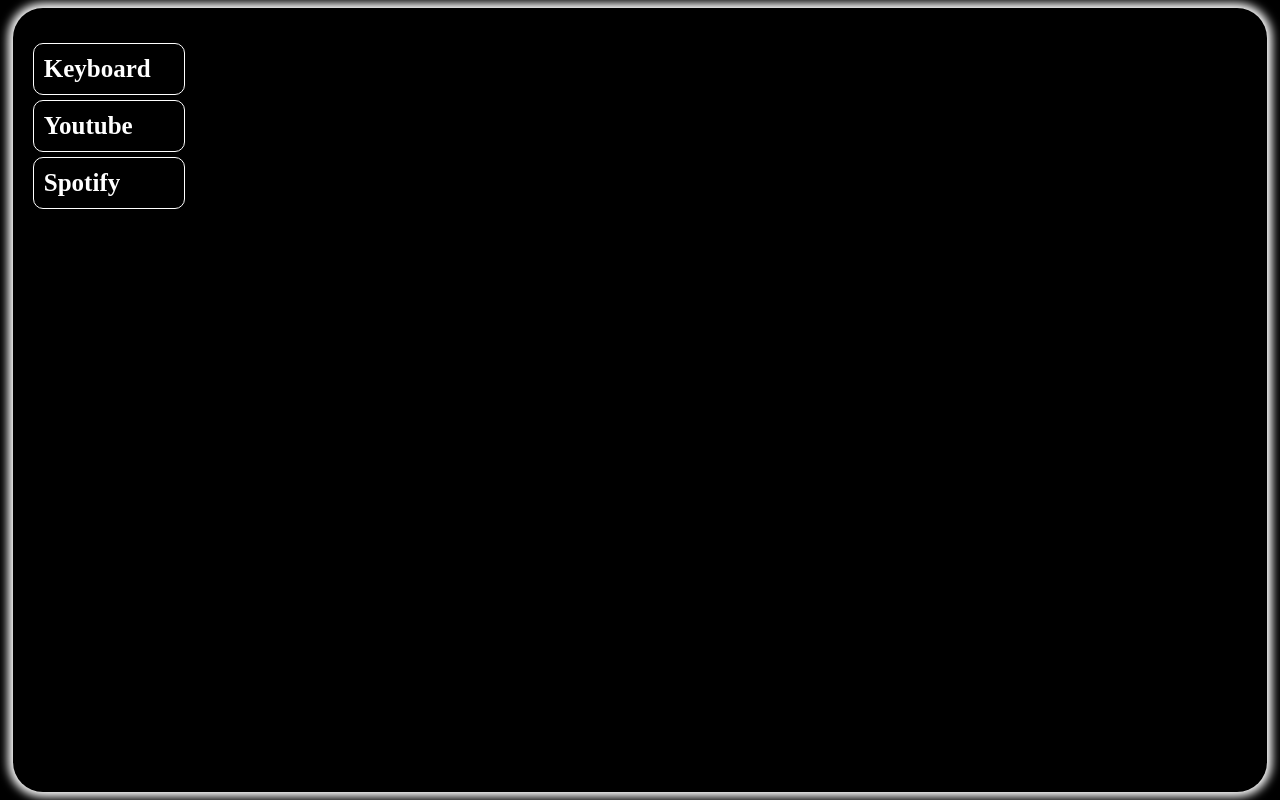
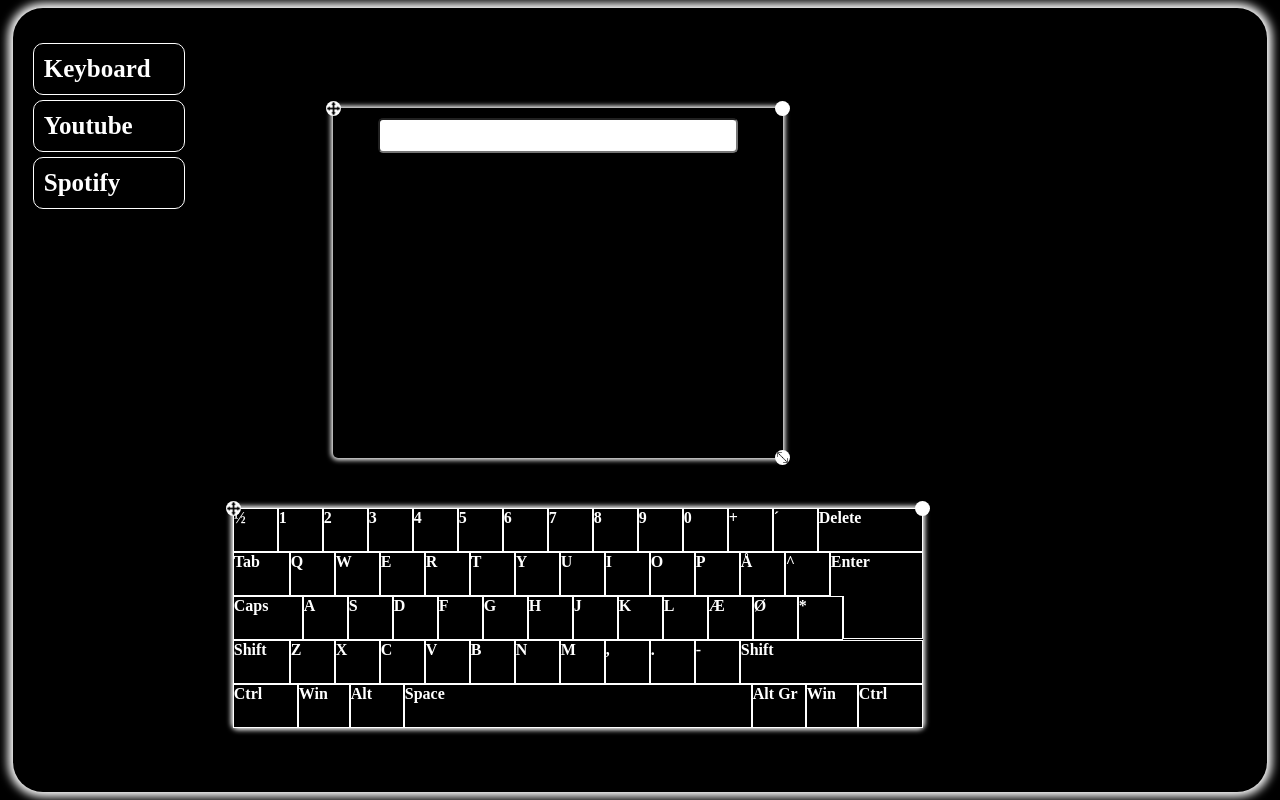
Before and after one commit to AnthonMS/DiY-Smart-Mirror, a website: page public/front-end.html in a window 1280 px wide. Drawn offline with Linux system fonts and the light colour scheme.

Commit message:
Started adding keyboard functionality. When clicking no youtube input field and afterwards clicking buttons, those will be added in youtube search input field

```diff
--- a/public/front-end.html
+++ b/public/front-end.html
@@ -42,51 +42,50 @@
 
                 <div class="keyboard_row" id="row_2">
                     <div class="btn_key tap_key white_border" id="key_tap">Tab</div>
-                    <div class="btn_key reg_key white_border" id="key_1">Q</div>
-                    <div class="btn_key reg_key white_border" id="key_2">W</div>
-                    <div class="btn_key reg_key white_border" id="key_3">E</div>
-                    <div class="btn_key reg_key white_border" id="key_4">R</div>
-                    <div class="btn_key reg_key white_border" id="key_5">T</div>
-                    <div class="btn_key reg_key white_border" id="key_6">Y</div>
-                    <div class="btn_key reg_key white_border" id="key_7">U</div>
-                    <div class="btn_key reg_key white_border" id="key_8">I</div>
-                    <div class="btn_key reg_key white_border" id="key_9">O</div>
-                    <div class="btn_key reg_key white_border" id="key_0">P</div>
-                    <div class="btn_key reg_key white_border" id="key_plus">Å</div>
-                    <div class="btn_key reg_key white_border" id="key_pipe">^</div>
+                    <div class="btn_key reg_key white_border" id="key_q">Q</div>
+                    <div class="btn_key reg_key white_border" id="key_w">W</div>
+                    <div class="btn_key reg_key white_border" id="key_e">E</div>
+                    <div class="btn_key reg_key white_border" id="key_r">R</div>
+                    <div class="btn_key reg_key white_border" id="key_t">T</div>
+                    <div class="btn_key reg_key white_border" id="key_y">Y</div>
+                    <div class="btn_key reg_key white_border" id="key_u">U</div>
+                    <div class="btn_key reg_key white_border" id="key_i">I</div>
+                    <div class="btn_key reg_key white_border" id="key_o">O</div>
+                    <div class="btn_key reg_key white_border" id="key_p">P</div>
+                    <div class="btn_key reg_key white_border" id="key_å">Å</div>
+                    <div class="btn_key reg_key white_border" id="key_arrow_up">^</div>
                     <div class="btn_key ent_key" id="key_ent_top">Enter</div>
                 </div>
 
                 <div class="keyboard_row" id="row_3">
                     <div class="btn_key cap_key white_border" id="key_cap">Caps</div>
-                    <div class="btn_key reg_key white_border" id="key_1">A</div>
-                    <div class="btn_key reg_key white_border" id="key_2">S</div>
-                    <div class="btn_key reg_key white_border" id="key_3">D</div>
-                    <div class="btn_key reg_key white_border" id="key_4">F</div>
-                    <div class="btn_key reg_key white_border" id="key_5">G</div>
-                    <div class="btn_key reg_key white_border" id="key_6">H</div>
-                    <div class="btn_key reg_key white_border" id="key_7">J</div>
-                    <div class="btn_key reg_key white_border" id="key_8">K</div>
-                    <div class="btn_key reg_key white_border" id="key_9">L</div>
-                    <div class="btn_key reg_key white_border" id="key_0">Æ</div>
-                    <div class="btn_key reg_key white_border" id="key_plus">Ø</div>
-                    <div class="btn_key reg_key white_border" id="key_pipe">*</div>
+                    <div class="btn_key reg_key white_border" id="key_a">A</div>
+                    <div class="btn_key reg_key white_border" id="key_s">S</div>
+                    <div class="btn_key reg_key white_border" id="key_d">D</div>
+                    <div class="btn_key reg_key white_border" id="key_f">F</div>
+                    <div class="btn_key reg_key white_border" id="key_g">G</div>
+                    <div class="btn_key reg_key white_border" id="key_h">H</div>
+                    <div class="btn_key reg_key white_border" id="key_j">J</div>
+                    <div class="btn_key reg_key white_border" id="key_k">K</div>
+                    <div class="btn_key reg_key white_border" id="key_l">L</div>
+                    <div class="btn_key reg_key white_border" id="key_æ">Æ</div>
+                    <div class="btn_key reg_key white_border" id="key_ø">Ø</div>
+                    <div class="btn_key reg_key white_border" id="key_star">*</div>
                     <div class="btn_key ent_key" id="key_ent_bottom"></div>
                 </div>
 
                 <div class="keyboard_row" id="row_4">
                     <div class="btn_key shift_key white_border" id="key_shift">Shift</div>
-                    <div class="btn_key reg_key white_border" id="key_1">Q</div>
-                    <div class="btn_key reg_key white_border" id="key_2">W</div>
-                    <div class="btn_key reg_key white_border" id="key_3">E</div>
-                    <div class="btn_key reg_key white_border" id="key_4">R</div>
-                    <div class="btn_key reg_key white_border" id="key_5">T</div>
-                    <div class="btn_key reg_key white_border" id="key_6">Y</div>
-                    <div class="btn_key reg_key white_border" id="key_7">U</div>
-                    <div class="btn_key reg_key white_border" id="key_8">I</div>
-                    <div class="btn_key reg_key white_border" id="key_9">O</div>
-                    <div class="btn_key reg_key white_border" id="key_0">P</div>
-                    <div class="btn_key reg_key white_border" id="key_plus">Å</div>
+                    <div class="btn_key reg_key white_border" id="key_z">Z</div>
+                    <div class="btn_key reg_key white_border" id="key_x">X</div>
+                    <div class="btn_key reg_key white_border" id="key_c">C</div>
+                    <div class="btn_key reg_key white_border" id="key_v">V</div>
+                    <div class="btn_key reg_key white_border" id="key_b">B</div>
+                    <div class="btn_key reg_key white_border" id="key_n">N</div>
+                    <div class="btn_key reg_key white_border" id="key_m">M</div>
+                    <div class="btn_key reg_key white_border" id="key_comma">,</div>
+                    <div class="btn_key reg_key white_border" id="key_dot">.</div>
+                    <div class="btn_key reg_key white_border" id="key_dash">-</div>
                     <div class="btn_key shift_long_key white_border" id="key_shift_long">Shift</div>
                 </div>
 
@@ -105,6 +104,9 @@
                 <div class="btn_drag"></div>
                 <div class="btn_close"></div>
                 <div class="btn_scale"></div>
+
+                <input type="text" id="youtube_search" name="youtube_search"><br><br>
+
             </div>
 
             <div class="container" id="spotify_container">
--- a/public/script.js
+++ b/public/script.js
@@ -24,4 +24,11 @@
     import_keyboard_styles.type = 'text/css';
     import_keyboard_styles.href = '/styles/keyboard_styling.css';
     document.head.appendChild(import_keyboard_styles);
+
+    // Import Youtube Styling
+    var import_youtube_styles = document.createElement('link');
+    import_youtube_styles.rel = 'stylesheet';
+    import_youtube_styles.type = 'text/css';
+    import_youtube_styles.href = '/styles/youtube_styling.css';
+    document.head.appendChild(import_youtube_styles);
 }
--- a/public/scripts/container_manager_script.js
+++ b/public/scripts/container_manager_script.js
@@ -10,13 +10,21 @@
 var scalePos = null;
 var scaleElement = null;
 
-document.getElementById('youtube_container').style.backgroundColor = "blue";
 document.getElementById('spotify_container').style.backgroundColor = "green";
-document.getElementById('youtube_container').style.display = "none";
 document.getElementById('spotify_container').style.display = "none";
-document.getElementById('keyboard_container').style.display = "none";
+
+document.getElementById('youtube_container').style.display = "block";
+document.getElementById('youtube_container').style.width = "450px";
+document.getElementById('youtube_container').style.height = "350px";
+document.getElementById('youtube_container').style.left = '320px';
+document.getElementById('youtube_container').style.top = '100px';
+
+
+document.getElementById('keyboard_container').style.display = "block";
 document.getElementById('keyboard_container').style.width = "690px";
 document.getElementById('keyboard_container').style.height = "220px";
+document.getElementById('keyboard_container').style.left = '220px';
+document.getElementById('keyboard_container').style.top = '500px';
 
 // #### Event Listeners for Document #### //
 // Add Event Listeners to the document to handle dragging function.
--- a/public/scripts/keyboard_manager_script.js
+++ b/public/scripts/keyboard_manager_script.js
@@ -3,6 +3,14 @@
 var mainContainer = document.getElementsByClassName('main-container')[0];
 var keyboardContainer = document.getElementById('keyboard_container');
 var containers = document.getElementsByClassName('container');
+
+var lastClickedInputField = null;
+var caps = false;
+var shift = false;
+
+document.getElementById('youtube_search').addEventListener('mousedown', (event) => {
+    lastClickedInputField = event.target;
+});
 
 
 var btn_keys = document.getElementsByClassName('btn_key');
@@ -10,20 +18,46 @@
 for (var i = 0; i < btn_keys.length; i++)
 {
     btn_keys[i].addEventListener('mousedown', (event) => {
-        handleKeyClick(event);
+        //handleKeyClick(event.target);
+        if (lastClickedInputField !== null) {
+            handleKeyClick(event.target);
+        }
     });
 }
 
 function handleKeyClick(key) {
-    //console.log("Key was clicked");
-    //console.log(key);
-    // for (var i = 0; i < containers.length; i++)
-    // {
-    //     containers[i].style.zIndex = "0";
-    // }
-    //keyboardContainer.style.zIndex = "1";
+    //
+    if (key.className.includes('reg_key')) {
+        if (caps || shift) {
+            lastClickedInputField.value = lastClickedInputField.value + key.innerHTML;
+        } else {
+            lastClickedInputField.value = lastClickedInputField.value + key.innerHTML.toLowerCase();
+        }
+        shift = false;
+    }
+    else if (key.className.includes('del_key')) {
+        lastClickedInputField.value = lastClickedInputField.value.substring(0, lastClickedInputField.value.length - 1);
+    }
+    else if (key.className.includes('space_key')) {
+        lastClickedInputField.value = lastClickedInputField.value + ' ';
+    }
+    else if (key.className.includes('cap_key')) {
+        if (caps === false) {
+            caps = true;
+        } else {
+            caps = false;
+        }
+    }
+    else if (key.className.includes('shift_key') || key.className.includes('shift_long_key')) {
+        shift = true;
+    }
+    else if (key.className.includes('ent_key')) {
+        console.log("Enter was pressed");
+    }
+    else {
+        console.log(key.className);
+    }
 }
-
 
 
 
--- a/public/styles/keyboard_styling.css
+++ b/public/styles/keyboard_styling.css
@@ -53,6 +53,13 @@
     background-color: white;
     color: black;
 }
+#key_plus, #key_pipe {
+    width: 43px;
+}
+#key_plus:hover, #key_pipe:hover {
+    background-color: white;
+    color: black;
+}
 
 /* Row 2 Keys */
 #key_tap {
@@ -71,10 +78,14 @@
     background-color: black;
     height: 100%
 }
-/* #key_ent_top:hover + #row_4::#key_ent_bottom {
+
+#key_arrow_up {
+    width: 43px;
+}
+#key_arrow_up:hover {
     background-color: white;
     color: black;
-} */
+}
 
 /* Row 3 Keys */
 #key_cap {
@@ -93,6 +104,14 @@
     background-color: black;
 }
 
+#key_star {
+    width: 43px;
+}
+#key_star:hover {
+    background-color: white;
+    color: black;
+}
+
 /* Row 4 Keys */
 #key_shift {
     width: 55px;
@@ -104,7 +123,7 @@
 
 
 #key_shift_long {
-    width: 136px;
+    width: 181px;
 }
 #key_shift_long:hover {
     background-color: white;
--- /dev/null
+++ b/public/styles/youtube_styling.css
@@ -0,0 +1,15 @@
+#youtube_container {
+    background-color: black;
+}
+
+#youtube_search {
+    display: block;
+    margin-top: 10px;
+    margin-left: auto;
+    margin-right: auto;
+    width: 80%;
+    height: 35px;
+    padding: 0;
+    border-radius: 5px;
+    box-sizing: border-box;
+}
```
